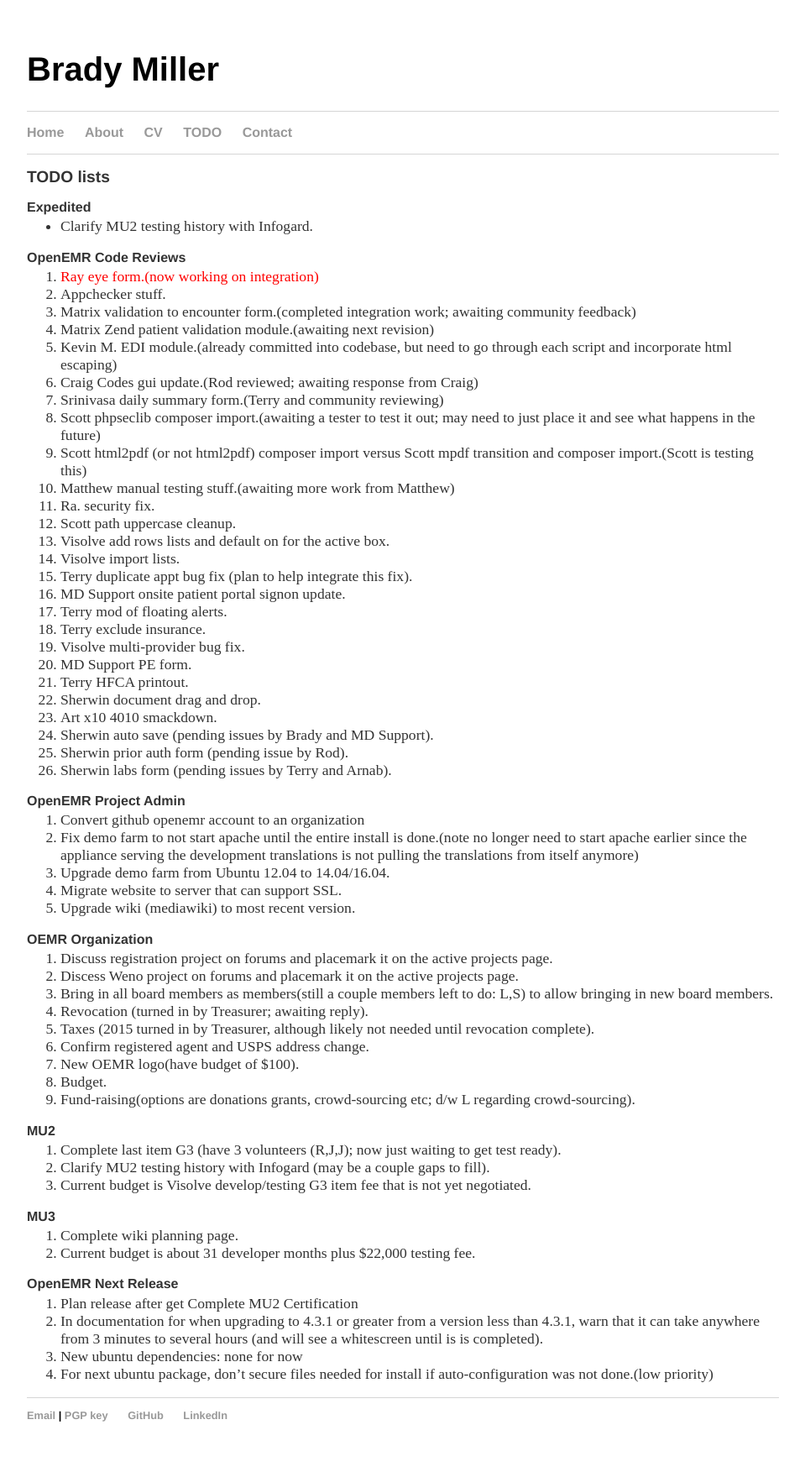
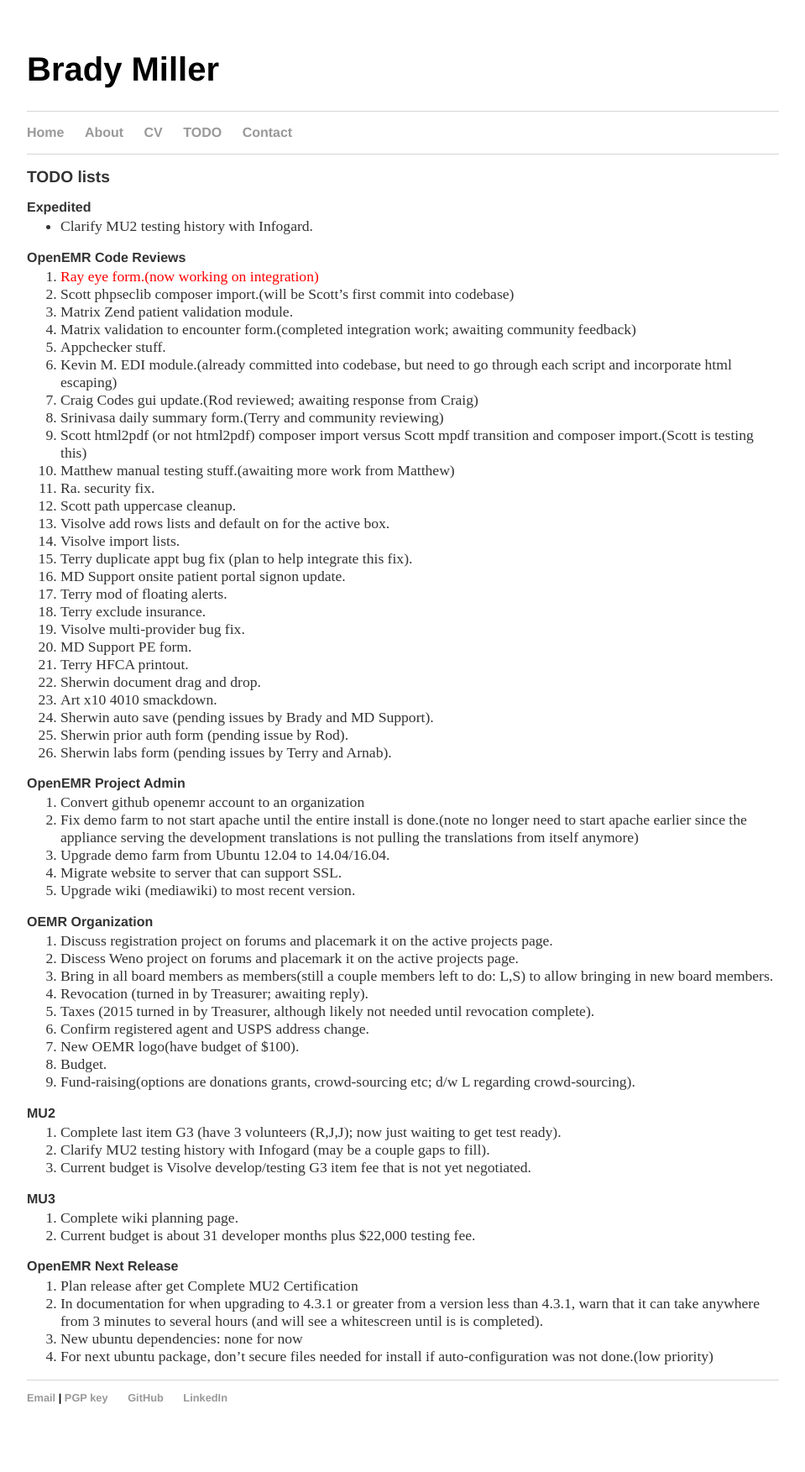
Before and after one commit to bradymiller/bradymiller.github.io, a Jekyll site: the page built from todo/index.md, in a window 1280 px wide. Shown: the whole page at 84% size, without its empty margins (160-1119 px from the left). Built offline with Jekyll 4.4.1, drawn with Linux system fonts in a browser that asks for light colours; after the commit the page ends 1732 px from its top, so only the background shows below that.

Commit message:
Update todo list

```diff
--- a/todo/index.md
+++ b/todo/index.md
@@ -8,13 +8,13 @@
 
 ### OpenEMR Code Reviews
 1. <span style="color: red">Ray eye form.(now working on integration)</span>
+1. Scott phpseclib composer import.(will be Scott's first commit into codebase)
+1. Matrix Zend patient validation module.
+1. Matrix validation to encounter form.(completed integration work; awaiting community feedback)
 1. Appchecker stuff.
-1. Matrix validation to encounter form.(completed integration work; awaiting community feedback)
-1. Matrix Zend patient validation module.(awaiting next revision)
 1. Kevin M. EDI module.(already committed into codebase, but need to go through each script and incorporate html escaping)
 1. Craig Codes gui update.(Rod reviewed; awaiting response from Craig)
 1. Srinivasa daily summary form.(Terry and community reviewing)
-1. Scott phpseclib composer import.(awaiting a tester to test it out; may need to just place it and see what happens in the future)
 1. Scott html2pdf (or not html2pdf) composer import versus Scott mpdf transition and composer import.(Scott is testing this)
 1. Matthew manual testing stuff.(awaiting more work from Matthew)
 1. Ra. security fix.
```
